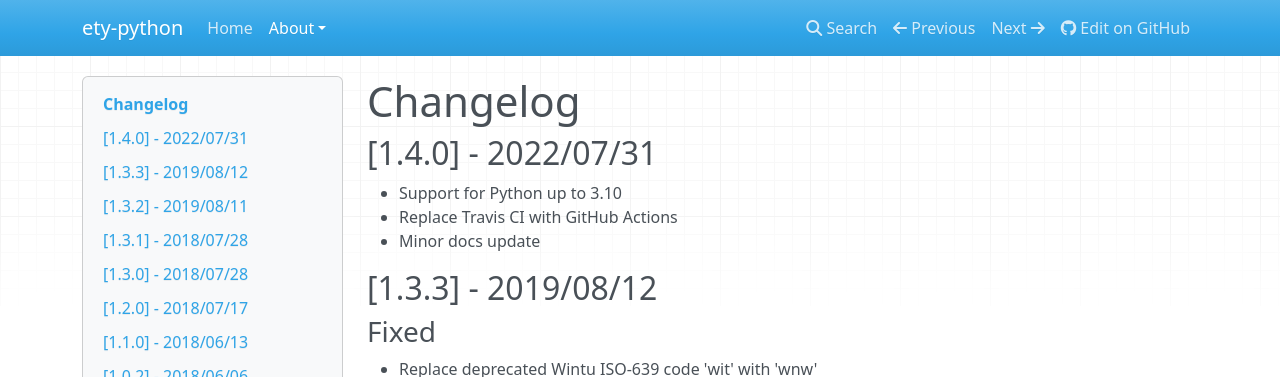
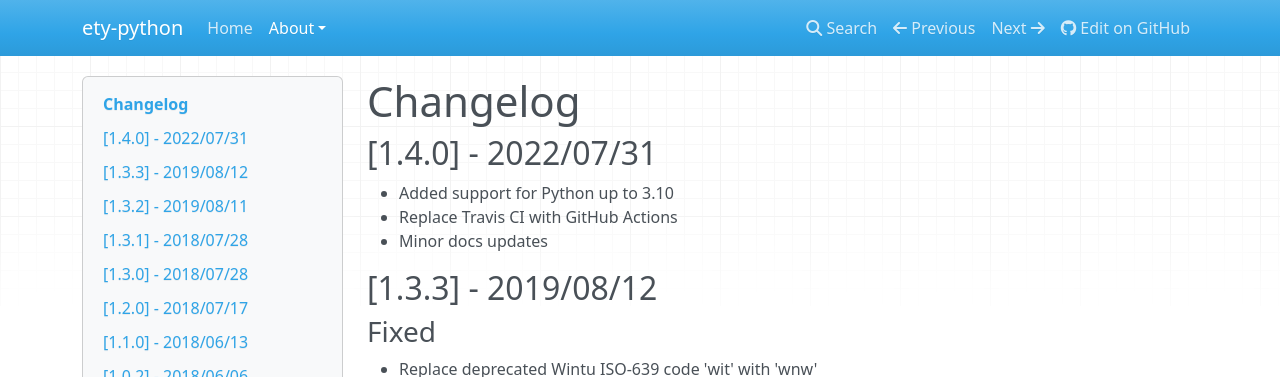
Before and after one commit to jmsv/ety-python, an MkDocs documentation site: the page built from docs/about/changelog.md, in a window 1280 px wide and 900 px high. Shown: the top 377 px of the window. Built offline with MkDocs 1.6.1, drawn with Linux system fonts in a browser that asks for light colours; nearby versions of some CDN libraries; old or Windows-style settings are respelled for this version of MkDocs.

```diff
--- a/docs/about/changelog.md
+++ b/docs/about/changelog.md
@@ -2,9 +2,9 @@
 
 ## [1.4.0] - 2022/07/31
 
-- Support for Python up to 3.10
+- Added support for Python up to 3.10
 - Replace Travis CI with GitHub Actions
-- Minor docs update
+- Minor docs updates
 
 ## [1.3.3] - 2019/08/12
 
--- a/mkdocs.yml
+++ b/mkdocs.yml
@@ -2,10 +2,7 @@ site_name: ety-python
 site_url: http://ety-python.readthedocs.io
 repo_url: http://github.com/jmsv/ety-python
 site_description: Python module to find the etymological origins of a word
-
 site_author: James Vickery
-
-repo_url: http://github.com/jmsv/ety-python
 
 pages:
 - Home: index.md
```
Also changed, not shown: 1 other file.
